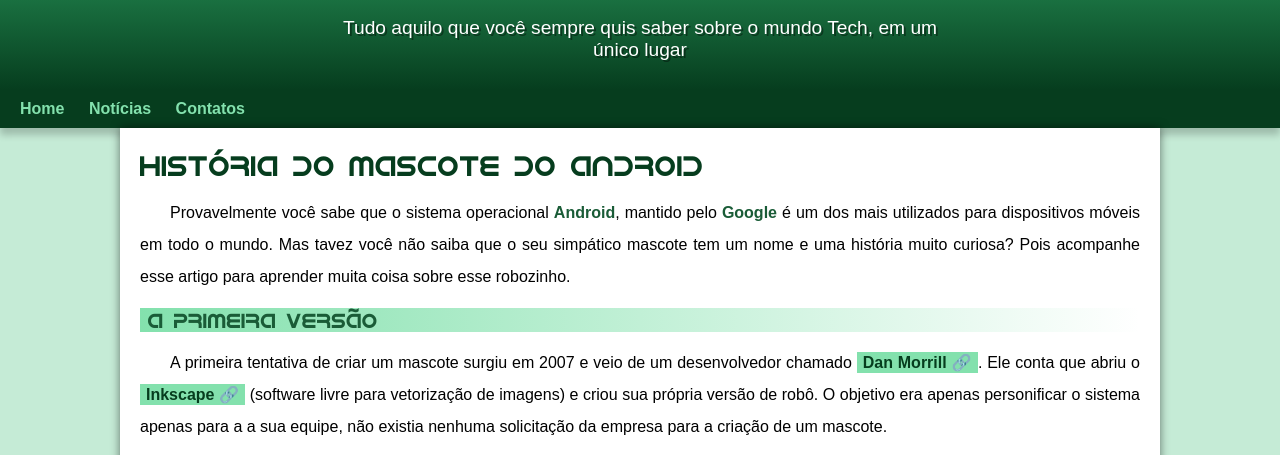
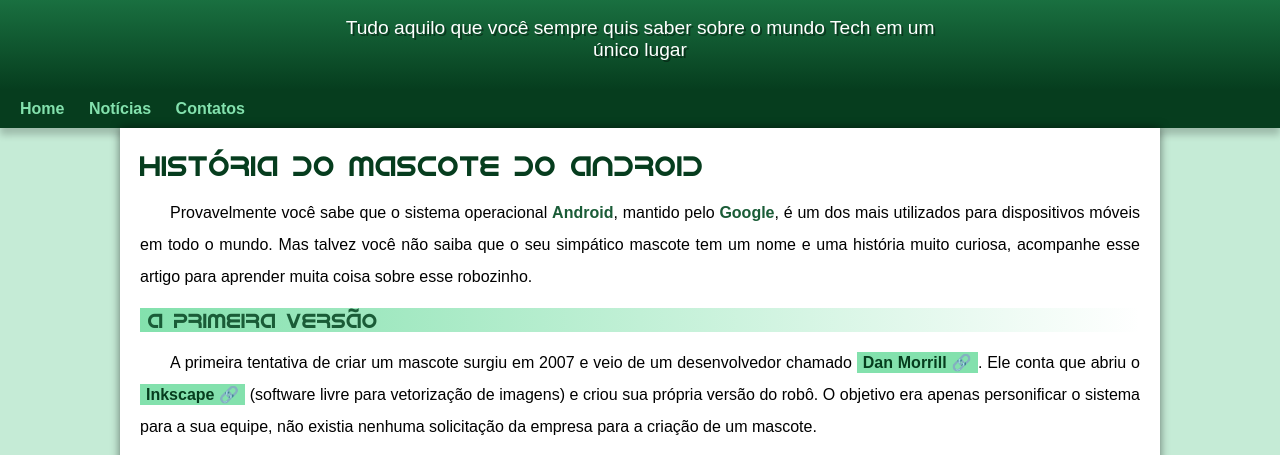
Before and after one commit to felipearauujo7/projeto-android, a plain HTML site: page index.html in a window 1280 px wide. Shown: the part 100-555 px from the top of the page. Drawn offline with Linux system fonts and the light colour scheme.

Commit message:
Erros ortograficos corrigido

```diff
--- a/index.html
+++ b/index.html
@@ -10,7 +10,7 @@
 <body>
     <header>
         <h1>Curiosidades de Tecnologia</h1>
-        <p>Tudo aquilo que você sempre quis saber sobre o mundo Tech, em um único lugar</p>
+        <p>Tudo aquilo que você sempre quis saber sobre o mundo Tech em um único lugar</p>
     </header>
     <nav>
         <a href="#">Home</a>
@@ -21,11 +21,11 @@
         <article>
             <h1>História do Mascote do Android</h1>
 
-            <p>Provavelmente você sabe que o sistema operacional <strong>Android</strong>, mantido pelo <strong>Google</strong> é um dos mais utilizados para dispositivos móveis em todo o mundo. Mas tavez você não saiba que o seu simpático mascote tem um nome e uma história muito curiosa? Pois acompanhe esse artigo para aprender muita coisa sobre esse robozinho.</p>
+            <p>Provavelmente você sabe que o sistema operacional <strong>Android</strong>, mantido pelo <strong>Google</strong>, é um dos mais utilizados para dispositivos móveis em todo o mundo. Mas talvez você não saiba que o seu simpático mascote tem um nome e uma história muito curiosa, acompanhe esse artigo para aprender muita coisa sobre esse robozinho.</p>
 
             <h2>A primeira versão</h2>
 
-            <p>A primeira tentativa de criar um mascote surgiu em 2007 e veio de um desenvolvedor chamado <a href="https://www.thedrum.com/news/2013/01/06/googles-dan-morrill-reveals-rejected-android-mascot-designs" target="_blank" class="externo">Dan Morrill</a>. Ele conta que abriu o <a href="https://inkscape.org/pt-br/" target="_blank" class="externo">Inkscape</a> (software livre para vetorização de imagens) e criou sua própria versão de robô. O objetivo era apenas personificar o sistema apenas para a a sua equipe, não existia nenhuma solicitação da empresa para a criação de um mascote.</p>
+            <p>A primeira tentativa de criar um mascote surgiu em 2007 e veio de um desenvolvedor chamado <a href="https://www.thedrum.com/news/2013/01/06/googles-dan-morrill-reveals-rejected-android-mascot-designs" target="_blank" class="externo">Dan Morrill</a>. Ele conta que abriu o <a href="https://inkscape.org/pt-br/" target="_blank" class="externo">Inkscape</a> (software livre para vetorização de imagens) e criou sua própria versão do robô. O objetivo era apenas personificar o sistema para a sua equipe, não existia nenhuma solicitação da empresa para a criação de um mascote.</p>
 
             <picture>
                 <source media="(max-width: 670px)" srcset="imagens/dan-droids-pq.png">
```
